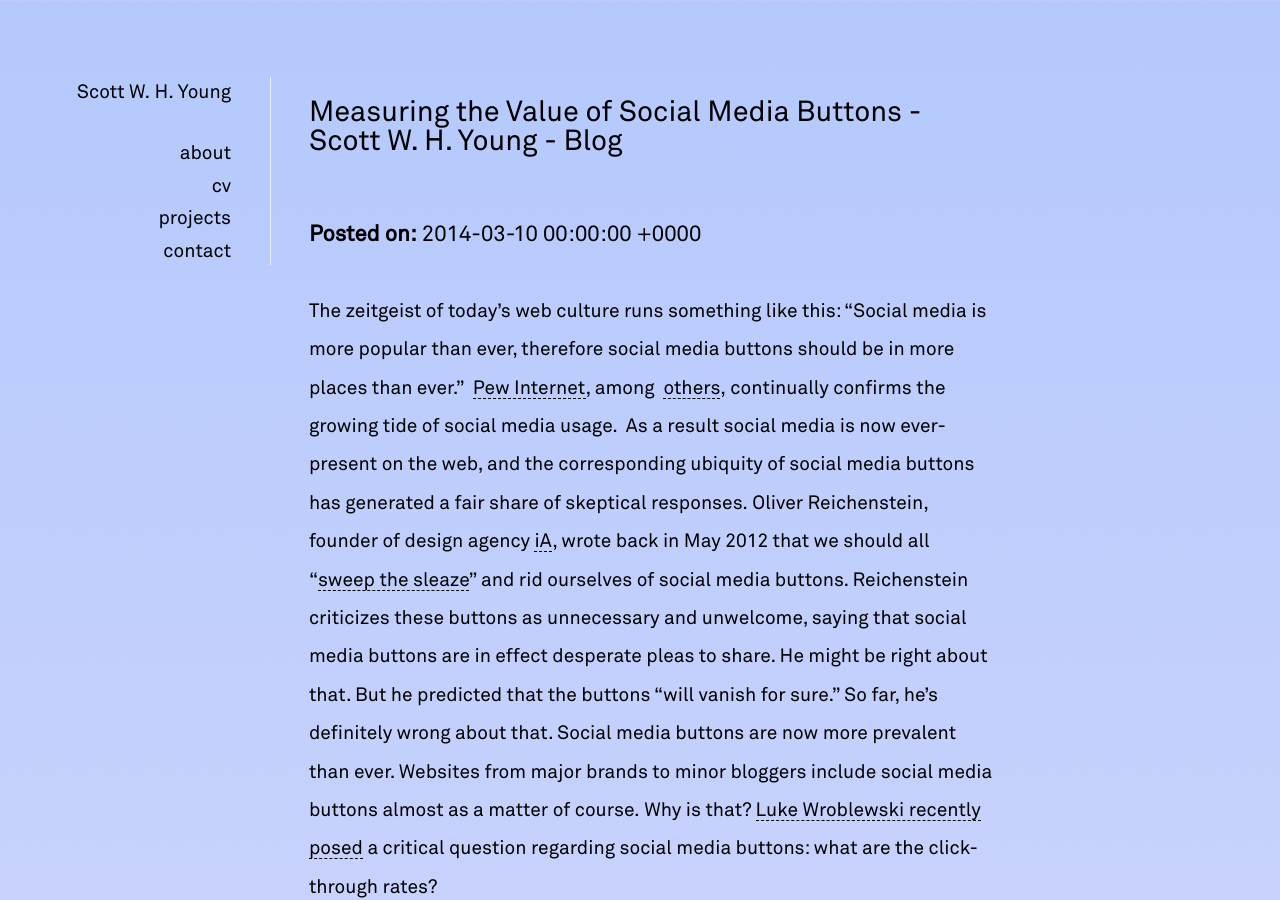
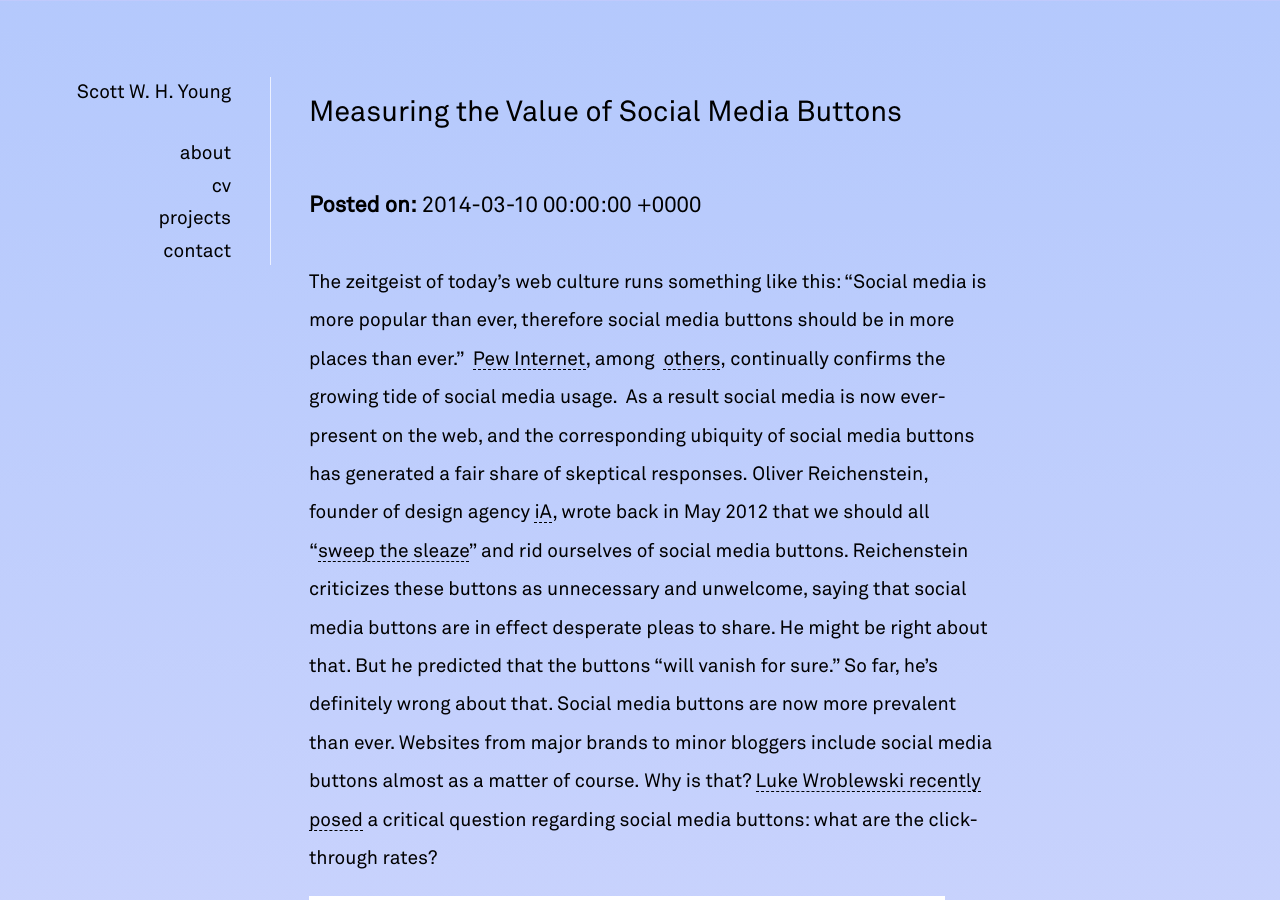
Before and after one commit to swyoung/swyoung.github.io, a Jekyll site: the page built from _posts/2014-03-10-measuring-value-of-social-media-buttons.md, in a window 1280 px wide and 900 px high. Built offline with Jekyll 4.4.1, drawn with Linux system fonts in a browser that asks for light colours; nearby versions of some CDN libraries; a style sheet for code colours, icons or effects is not loaded.

Commit message:
Update 2014-03-10-measuring-value-of-social-media-buttons.md

```diff
--- a/_posts/2014-03-10-measuring-value-of-social-media-buttons.md
+++ b/_posts/2014-03-10-measuring-value-of-social-media-buttons.md
@@ -1,7 +1,7 @@
 ---
 layout: post
 usehighlight: false
-title: Measuring the Value of Social Media Buttons - Scott W. H. Young - Blog
+title: Measuring the Value of Social Media Buttons
 description: A post discussing web traffic to a library website via social media buttons
 date: 2014-03-10
 ---
```
